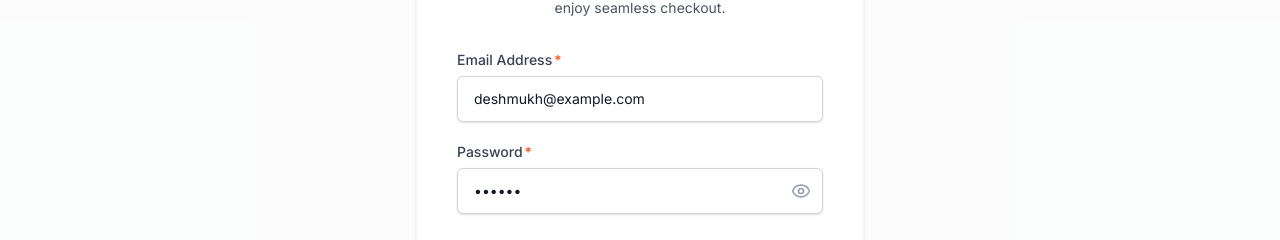
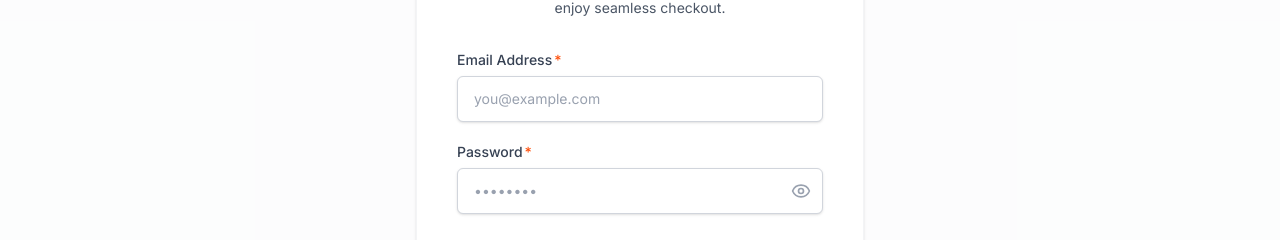
Before and after one commit to bhumika-amicus/Trendify_next, a Next.js app: page /login in a window 1280 px wide. Shown: the part 234-474 px from the top of the page. Built offline with nearby package versions, Linux system fonts and the light colour scheme; no server answers.

Commit message:
removed hardcoded login credential

```diff
--- a/src/components/auth/LoginForm.tsx
+++ b/src/components/auth/LoginForm.tsx
@@ -49,7 +49,7 @@ export default function LoginForm({ callbackUrl }: LoginFormProps) {
           type="email"
           label="Email Address"
           required
-          defaultValue={state?.values?.email ?? 'deshmukh@example.com'}
+          defaultValue={state?.values?.email ?? ''}
           autoComplete="email"
           placeholder="you@example.com"
           error={state?.fieldErrors?.email}
@@ -62,7 +62,6 @@ export default function LoginForm({ callbackUrl }: LoginFormProps) {
           type="password"
           label="Password"
           required
-          defaultValue="Amicus"
           autoComplete="current-password"
           placeholder="••••••••"
           error={state?.fieldErrors?.password}
```
Also changed, not shown: 1 other file (tests, documents, lock files or other folders).
